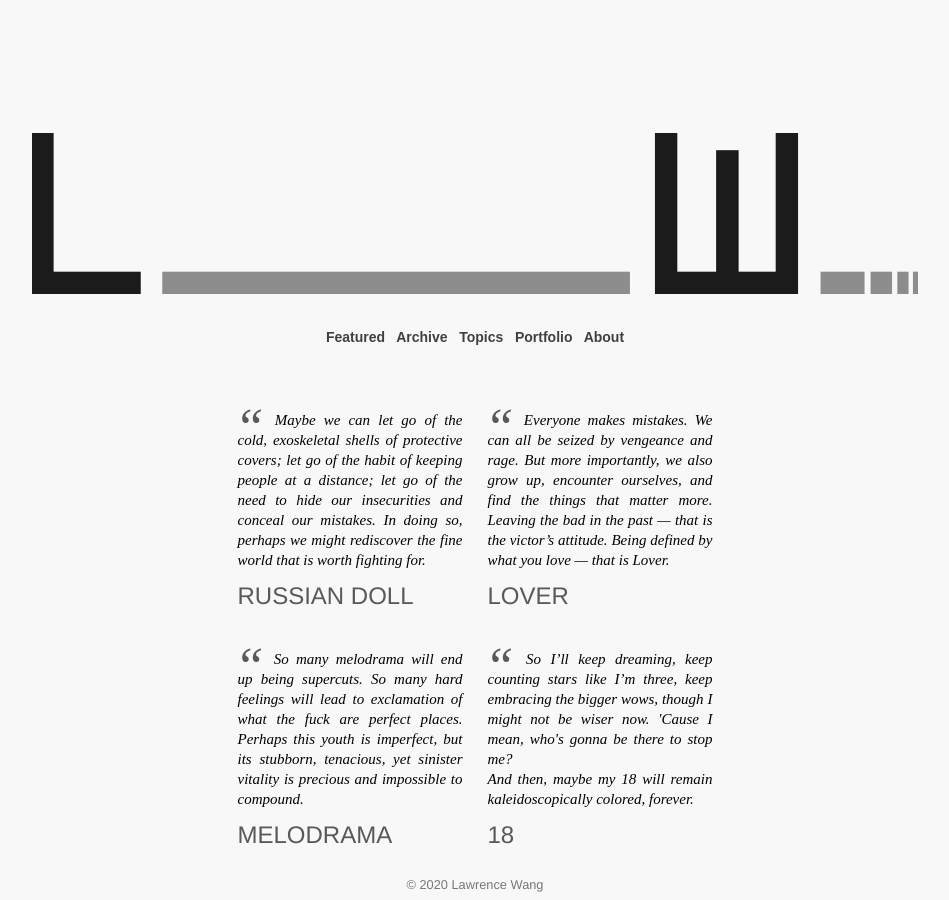
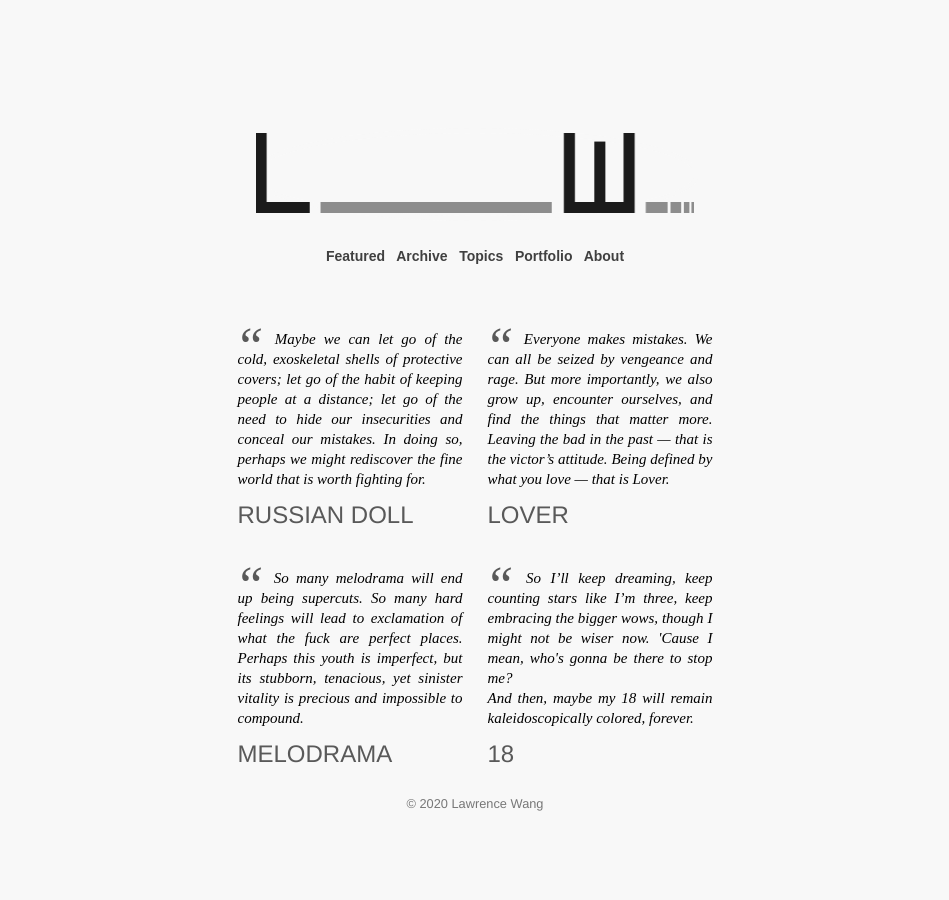
Before and after one commit to law-wang/blog-1.1, a Jekyll site: the page built from index.html, in a window 1280 px wide. Shown: the whole page, without its empty margins (165-1114 px from the left). Built offline with Jekyll 4.4.1, drawn with Linux system fonts in a browser that asks for light colours; some web fonts are replaced.

Commit message:
Update main.scss

```diff
--- a/_sass/main.scss
+++ b/_sass/main.scss
@@ -118,7 +118,7 @@
     color: #f8f8f8;
     text-decoration: none;
     font-weight: 700;
-    width: 70%;
+    width: 35%;
     max-width: 1000px;
     font-size: 1.5em;
     border-radius: 100%;
```
